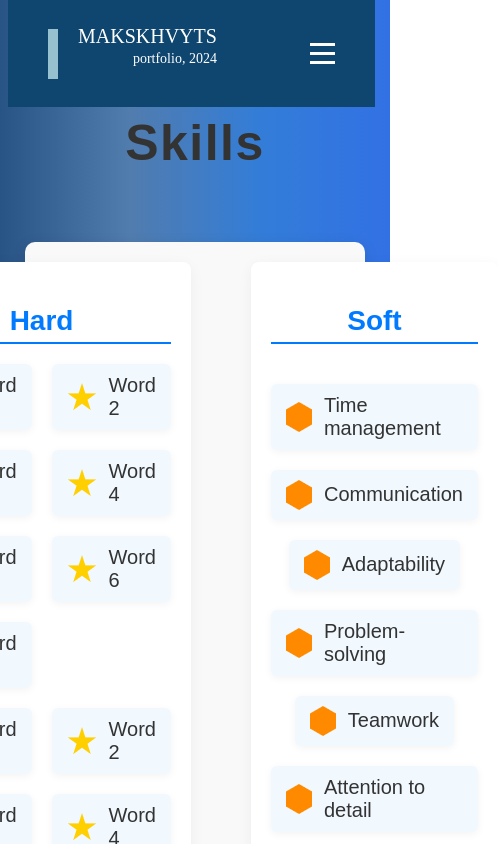
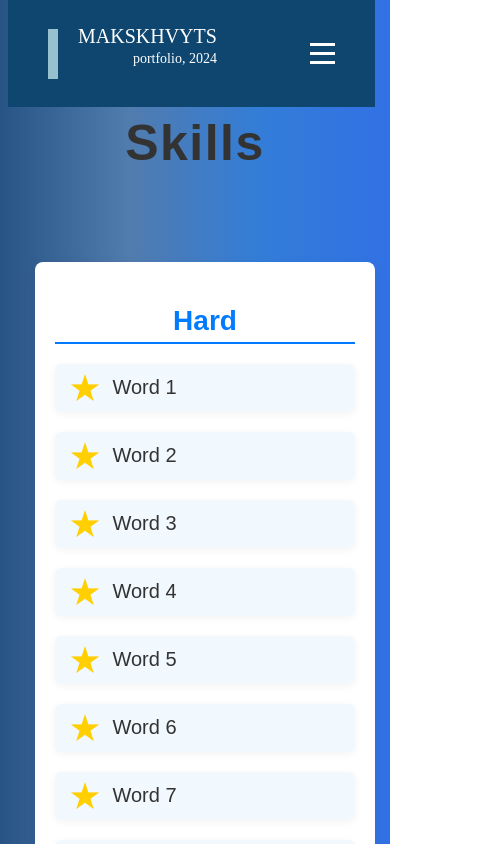
Before and after one commit to makskhv21/myWebSite, a React (Create React App) app: page /Skills in a window 390 px wide. Shown: the top 844 px of the page, 498 px wide, since content can reach past the window. Built offline with nearby package versions, Linux system fonts and the light colour scheme; the HTML template or start-up script is replaced by a standard one.

Commit message:
Add adaptivity for Skill comp

```diff
--- a/src/components/pages/Skills/Skills.css
+++ b/src/components/pages/Skills/Skills.css
@@ -126,3 +126,40 @@
     transform: scale(1.05);
     box-shadow: 0 8px 25px rgba(0, 91, 191, 0.6);
 }
+
+@media(max-width: 1024px) {
+    .stars-polygon {
+        display: flex;
+        gap: 10px;
+    }
+}
+
+@media(max-width: 896px) {
+    .stars-polygon {
+        background-color: transparent;
+        box-shadow: none;
+    }
+}
+
+@media(max-width: 768px) {
+    .stars-polygon {
+        display: flex;
+        flex-direction: column;
+    }
+}
+
+@media(max-width: 480px) {
+    .stars-polygon {
+        margin-right: 20px;
+    }
+    .stars {
+        display: flex;
+        flex-direction: column ;
+    }
+
+    .one-stars, .two-stars {
+        display: flex !important;
+        flex-direction: column !important;
+        gap: 10px;
+    }
+}
```
